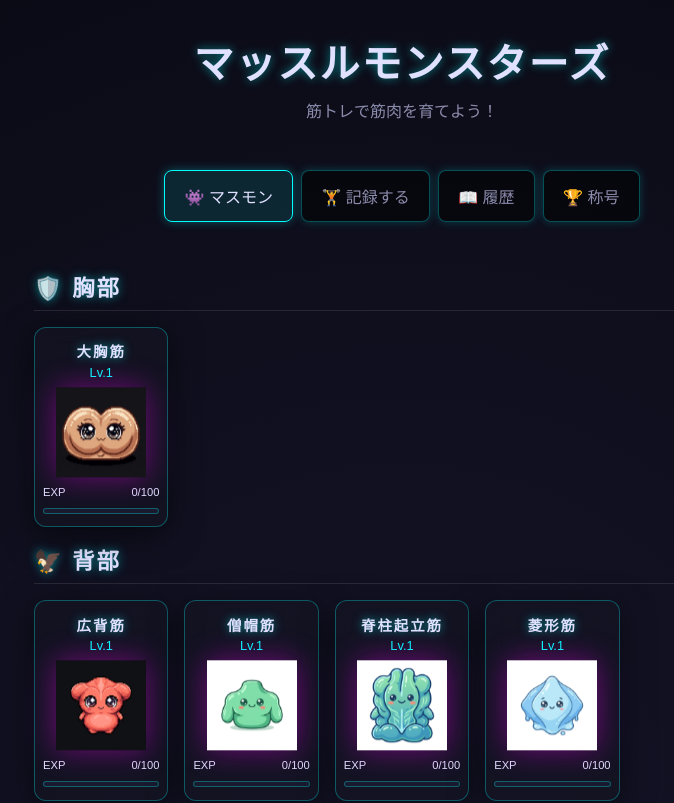
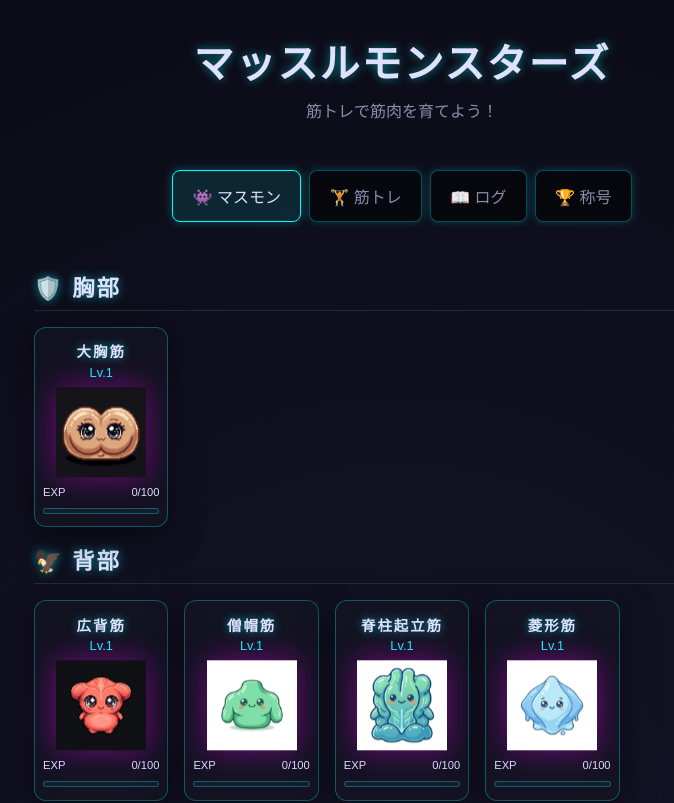
Before and after one commit to Uchu-Kurage/muscle_monsters, a React (Vite) app: page / in a window 1280 px wide. Shown: the top 803 px of the page, without its empty margins (238-912 px from the left). Built offline with nearby package versions, Linux system fonts and the light colour scheme; a web font is replaced by a local one.

Commit message:
Update tab labels to 筋トレ and ログ

```diff
--- a/src/App.tsx
+++ b/src/App.tsx
@@ -746,8 +746,8 @@ function App() {
       {/* Navigation Tabs */}
       <div className="tab-container">
         <button className={`tab-button ${activeTab === 'characters' ? 'active' : ''}`} onClick={() => setActiveTab('characters')}>👾 マスモン</button>
-        <button className={`tab-button ${activeTab === 'record' ? 'active' : ''}`} onClick={() => setActiveTab('record')}>🏋️ 記録する</button>
-        <button className={`tab-button ${activeTab === 'logs' ? 'active' : ''}`} onClick={() => setActiveTab('logs')}>📖 履歴</button>
+        <button className={`tab-button ${activeTab === 'record' ? 'active' : ''}`} onClick={() => setActiveTab('record')}>🏋️ 筋トレ</button>
+        <button className={`tab-button ${activeTab === 'logs' ? 'active' : ''}`} onClick={() => setActiveTab('logs')}>📖 ログ</button>
         <button className={`tab-button ${activeTab === 'achievements' ? 'active' : ''}`} onClick={() => setActiveTab('achievements')}>🏆 称号</button>
       </div>
 
```
